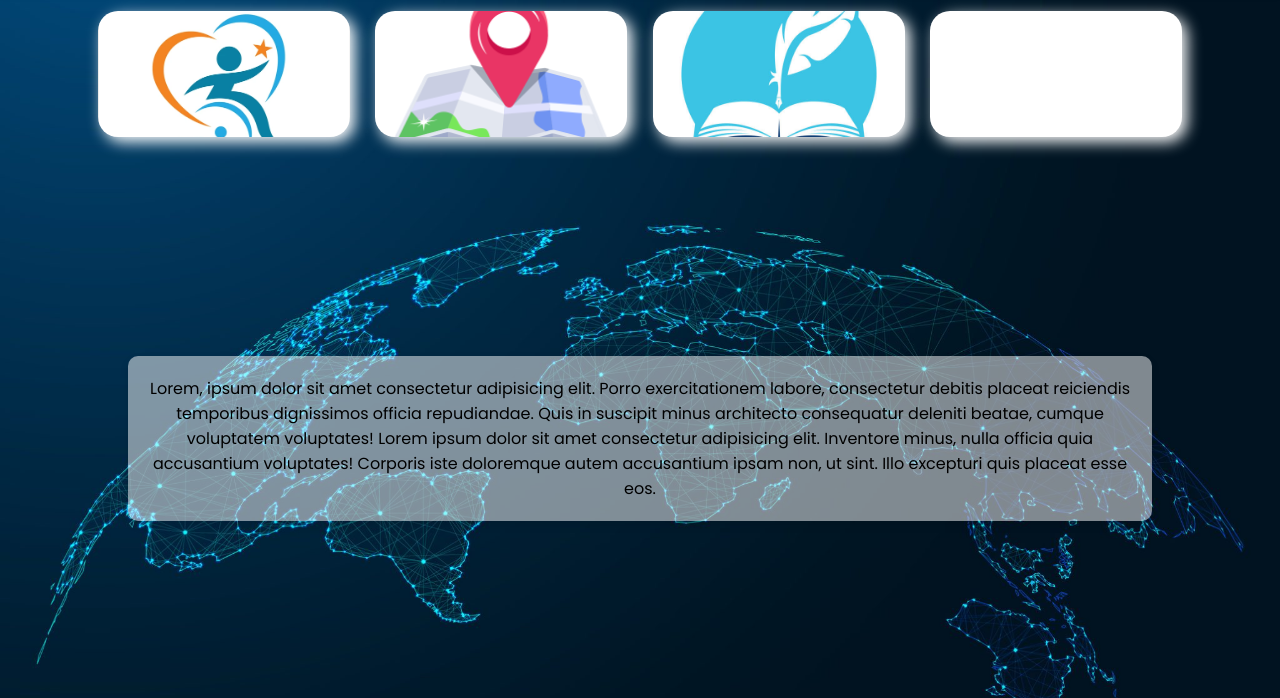
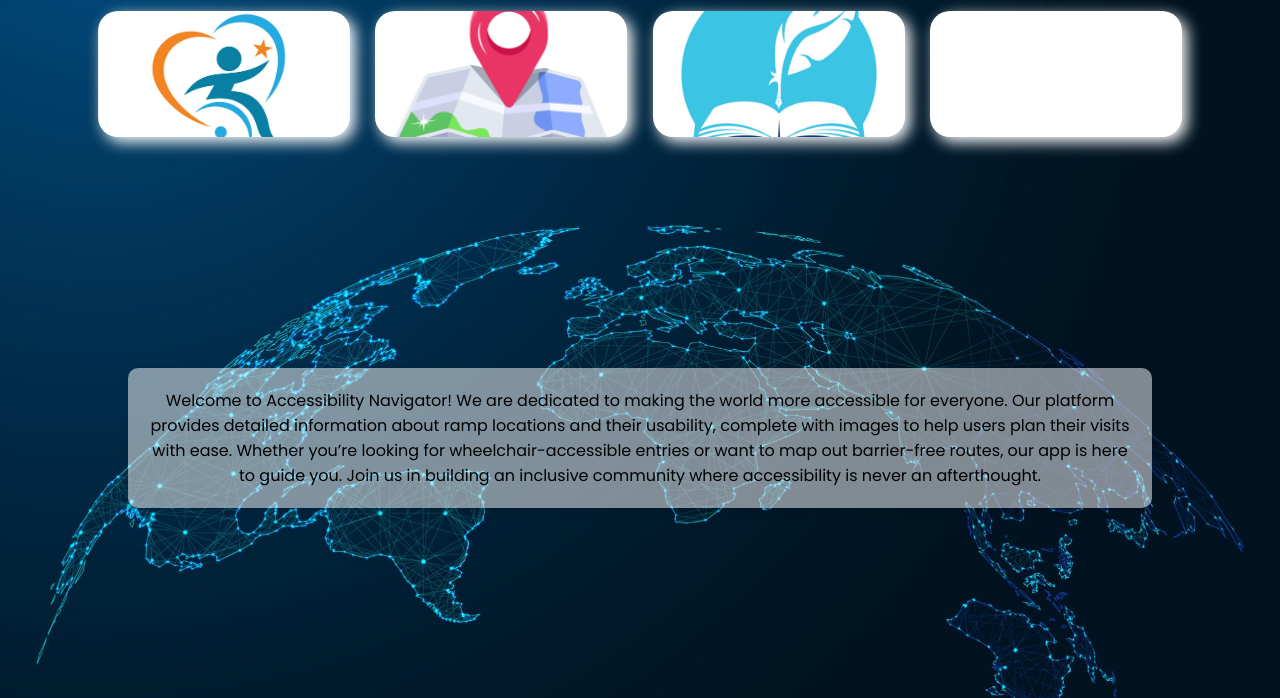
Before and after one commit to Draven-tech/softeng, a plain HTML site: page index.html in a window 1280 px wide. Shown: the part 102-800 px from the top of the page. Drawn offline with Linux system fonts and the light colour scheme.

Commit message:
Update index.html

```diff
--- a/index.html
+++ b/index.html
@@ -40,8 +40,9 @@
 
     <div class="content">
 
-    Lorem, ipsum dolor sit amet consectetur adipisicing elit. Porro exercitationem labore, consectetur debitis placeat reiciendis temporibus dignissimos officia repudiandae. Quis in suscipit minus architecto consequatur deleniti beatae, cumque voluptatem voluptates!
-    Lorem ipsum dolor sit amet consectetur adipisicing elit. Inventore minus, nulla officia quia accusantium voluptates! Corporis iste doloremque autem accusantium ipsam non, ut sint. Illo excepturi quis placeat esse eos.
+    Welcome to Accessibility Navigator! We are dedicated to making the world more accessible for everyone. Our platform provides detailed information about ramp locations and their usability, complete with images to help users plan their visits with ease.
+
+    Whether you’re looking for wheelchair-accessible entries or want to map out barrier-free routes, our app is here to guide you. Join us in building an inclusive community where accessibility is never an afterthought.
 
     </div>
 
```
